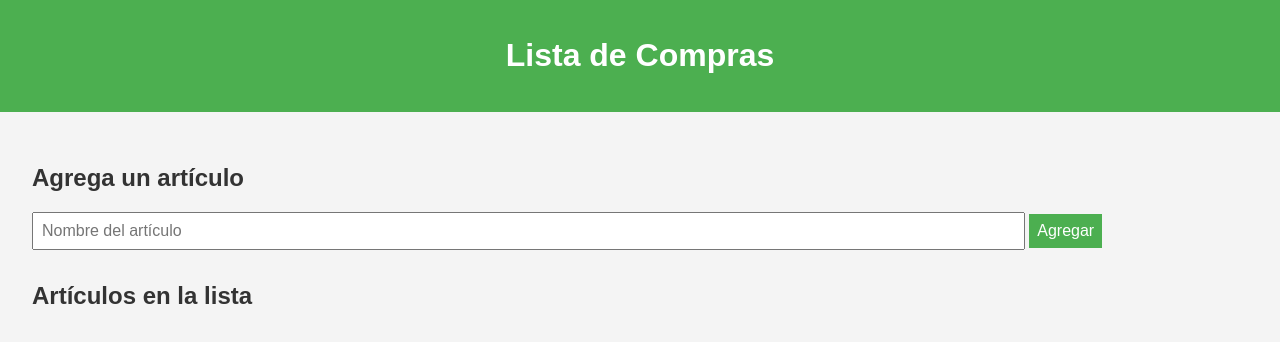
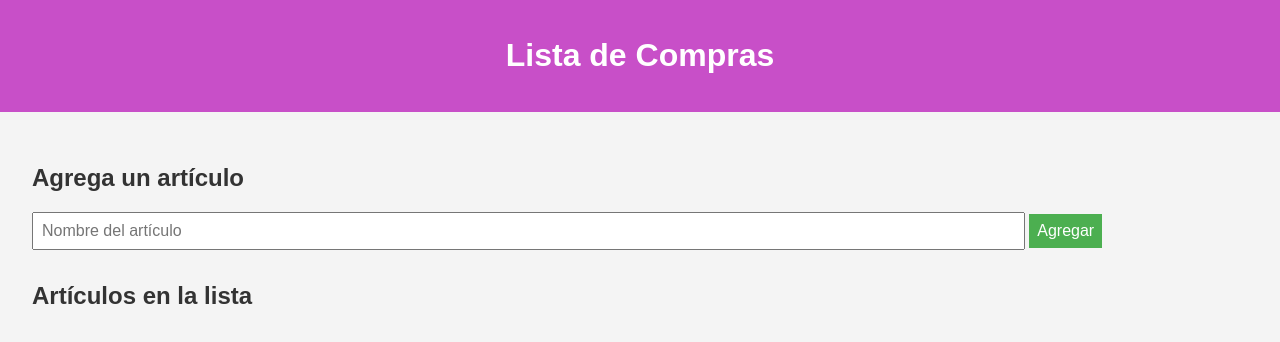
Before and after one commit to CamilaV55/ISW26, a plain HTML site: page proyecto.html in a window 1280 px wide. Drawn offline with Linux system fonts and the light colour scheme.

Commit message:
Se agregaron estilos

```diff
--- a/proyectoStyle.css
+++ b/proyectoStyle.css
@@ -7,7 +7,7 @@ body {
 }
 
 header {
-    background-color: #4CAF50;
+    background-color: #c84fc8;
     color: white;
     padding: 1em;
     text-align: center;
```
Also changed, not shown: proyecto.html (+2 -0 lines).
